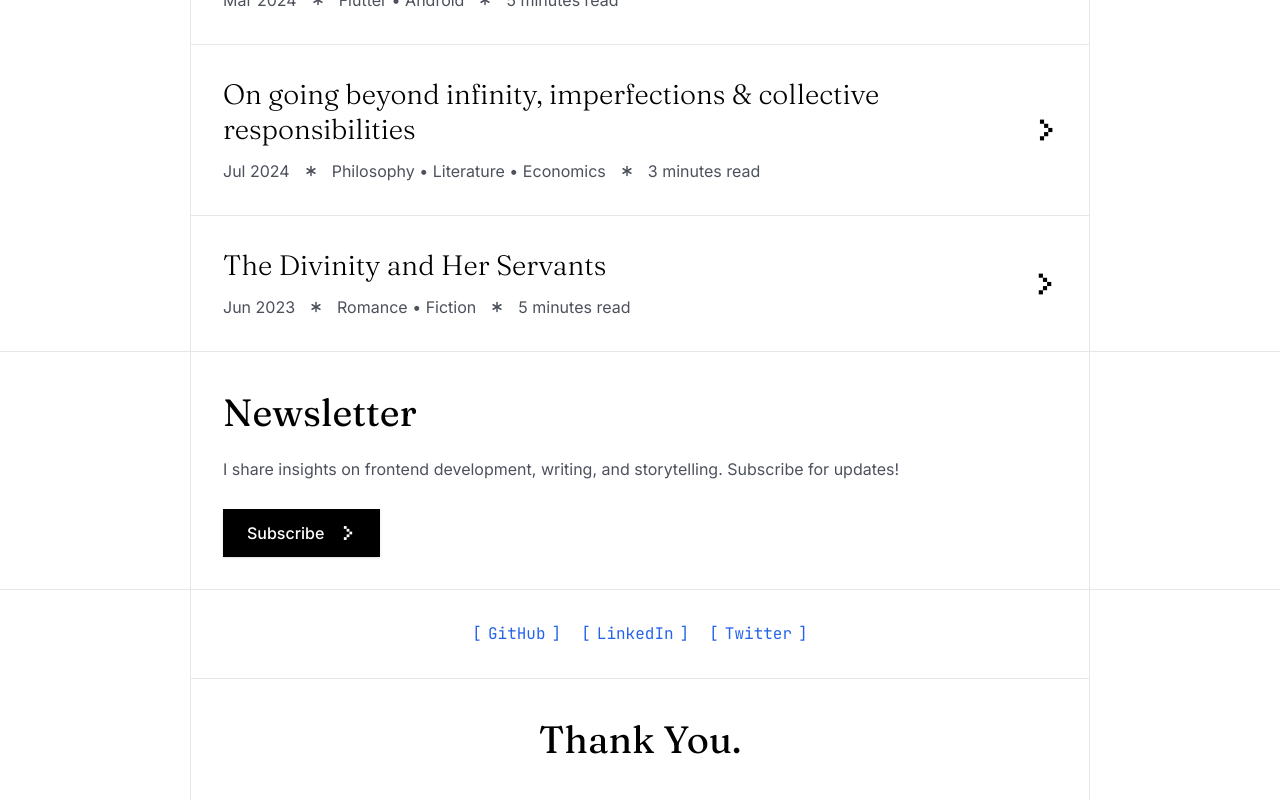
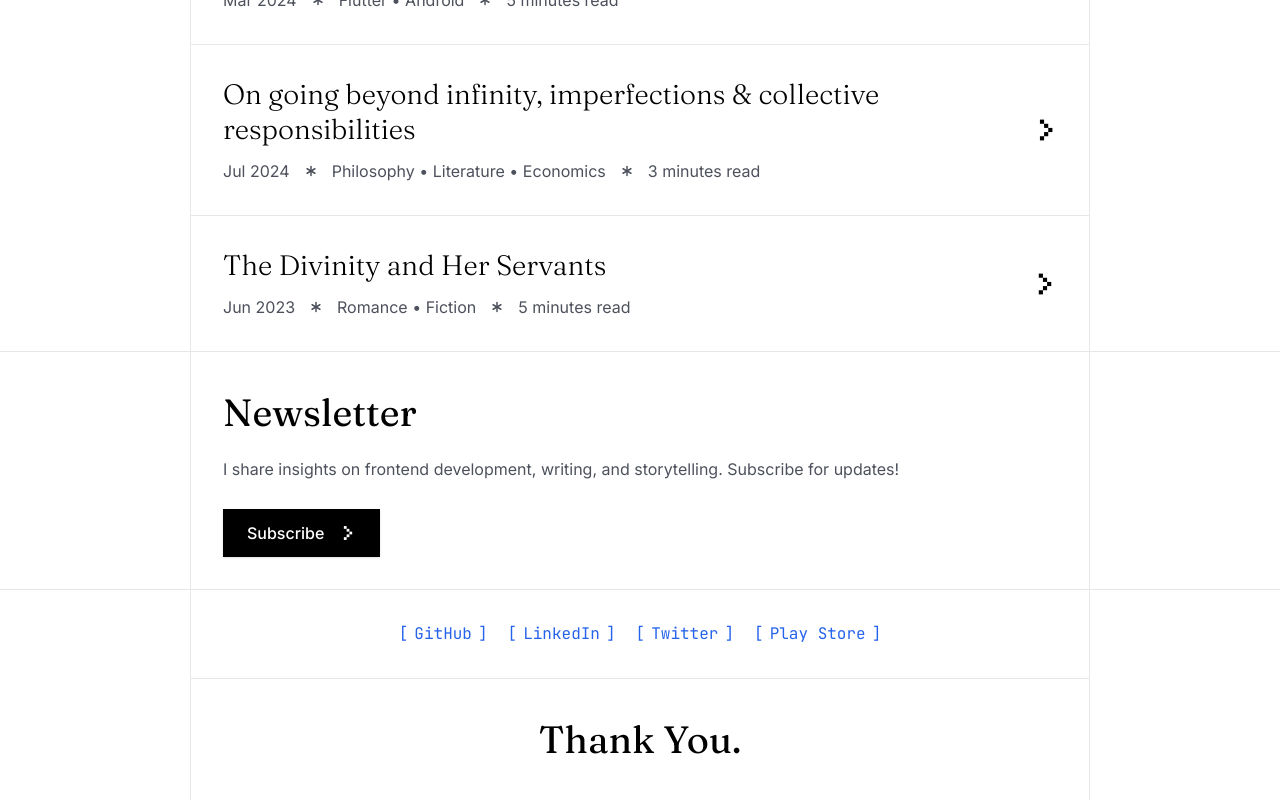
Before and after one commit to dubeyanant/portfolio-minimal, a Next.js app: page / in a window 1280 px wide. Shown: the part 667-1467 px from the top of the page. Built offline with nearby package versions, Linux system fonts and the light colour scheme.

Commit message:
feat: add Play Store link to footer

```diff
--- a/src/constants/index.ts
+++ b/src/constants/index.ts
@@ -98,4 +98,9 @@ export const FOOTER_LINKS: LinkType[] = [
 		href: STRINGS.URL_X_PROFILE,
 		openInNewTab: true,
 	},
+	{
+		text: "Play Store",
+		href: "https://play.google.com/store/apps/dev?id=5300715465790168807",
+		openInNewTab: true,
+	},
 ];
```
